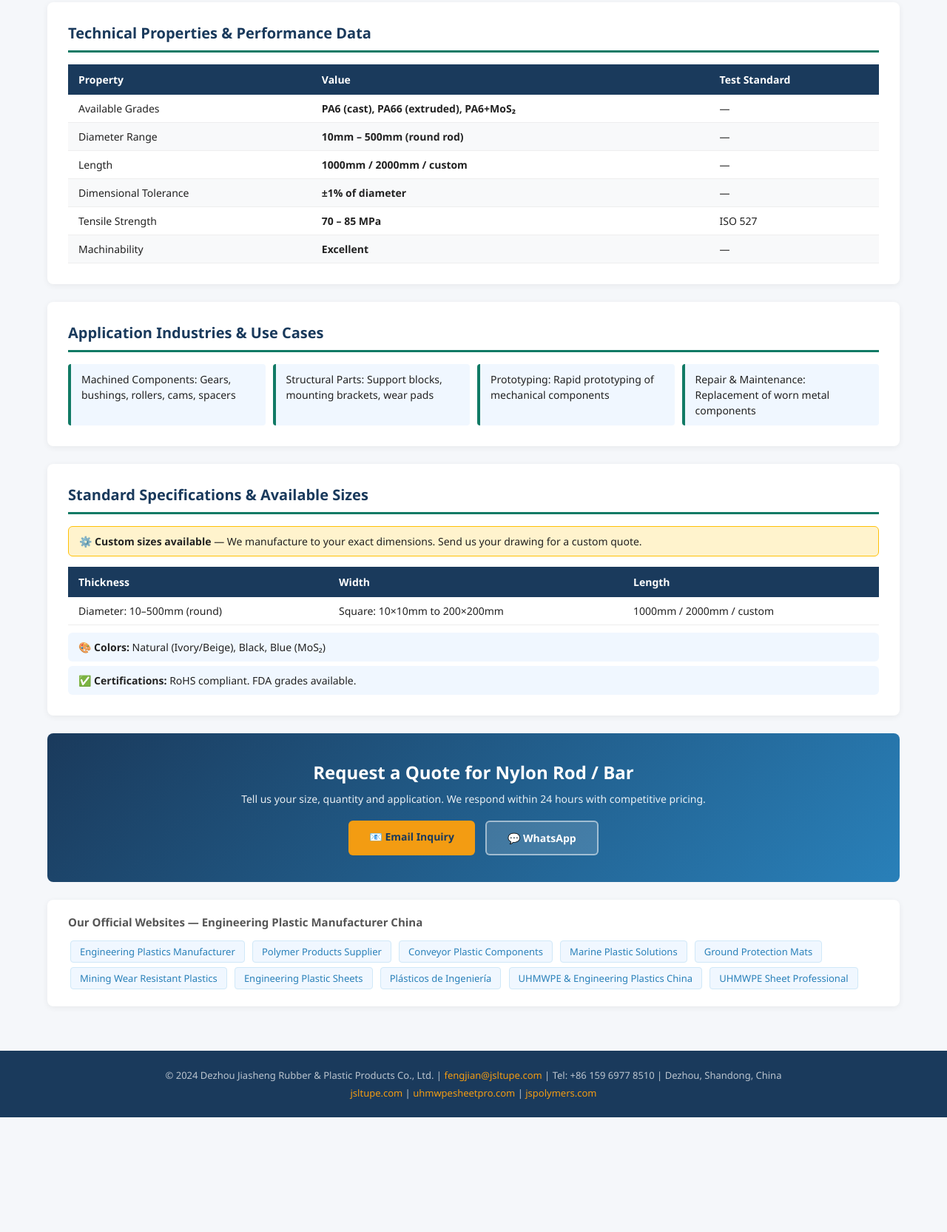
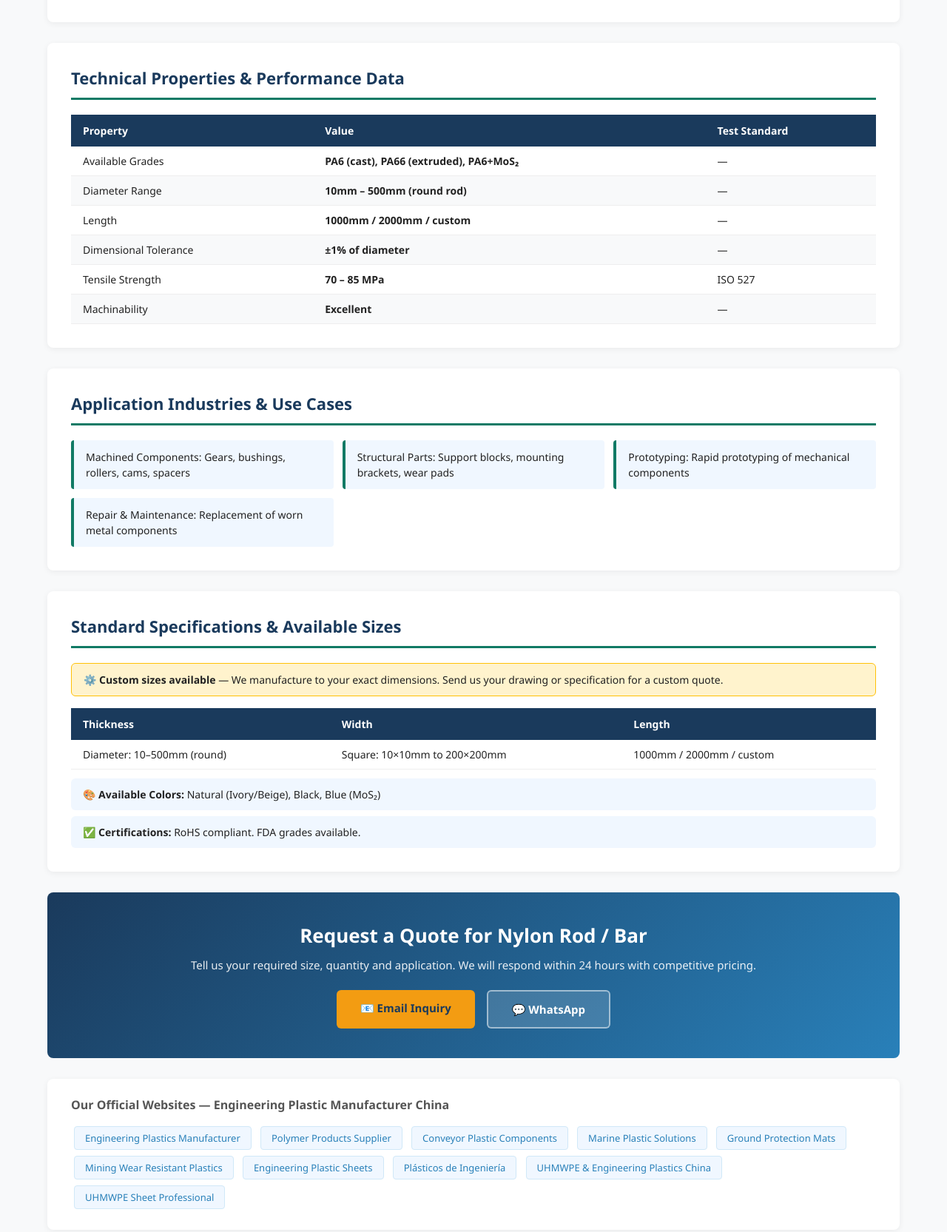
Before and after one commit to dzjsxs/conveyor-plastic-de, a plain HTML site: page nylon_rod.html in a window 1280 px wide. Shown: the part 658-2323 px from the top of the page at 74% size. Before the commit the page ends 2168 px from the top, so only its background shows below. Drawn offline with Linux system fonts and the light colour scheme.

Commit message:
Add product detail page: nylon_rod.html

```diff
--- a/nylon_rod.html
+++ b/nylon_rod.html
@@ -2,85 +2,204 @@
 <html lang="en">
 <head>
     <meta charset="UTF-8">
-<meta name="viewport" content="width=device-width,initial-scale=1.0">
-<title>Nylon Rod / Bar | Nylon PA6/PA66 Round Rod and Square Bar - Jiasheng Plastic China Manufacturer</title>
-<meta name="description" content="Buy Nylon Rod / Bar from China manufacturer Jiasheng Plastic. Nylon PA6/PA66 Round Rod and Square Bar with superior properties. Custom sizes, OEM available. Email: fengjian@jsltupe.com">
-<meta name="keywords" content="Nylon Rod / Bar,Nylon PA6/PA66 Round Rod and Square Bar,尼龙棒,engineering plastic,China manufacturer,custom plastic sheet,wholesale">
+    <meta name="viewport" content="width=device-width, initial-scale=1.0">
+    <title>Nylon Rod / Bar | Nylon PA6/PA66 Round Rod and Square Bar - Jiasheng Plastic China</title>
+    <meta name="description" content="Buy Nylon Rod / Bar from China manufacturer. Nylon PA6/PA66 Round Rod and Square Bar with excellent properties. Custom sizes available. Contact: fengjian@jsltupe.com">
+    <meta name="keywords" content="Nylon Rod / Bar, Nylon PA6/PA66 Round Rod and Square Bar, 尼龙棒, engineering plastic sheet, China manufacturer, custom plastic">
     <link rel="canonical" href="https://dzjsxs.github.io/conveyor-plastic-de/nylon_rod.html">
     <style>
-*{margin:0;padding:0;box-sizing:border-box}
-body{font-family:'Segoe UI',Arial,sans-serif;color:#222;background:#f5f7fa}
-.hdr{background:linear-gradient(135deg,#1a3a5c,#2980b9);color:#fff;padding:14px 24px;display:flex;justify-content:space-between;align-items:center}
-.logo{font-size:20px;font-weight:800}.logo span{color:#f39c12}
-.nav a{color:rgba(255,255,255,.85);text-decoration:none;margin-left:18px;font-size:13px}
-.bc{background:#e8f4fd;padding:8px 24px;font-size:13px;color:#555}
-.bc a{color:#2980b9;text-decoration:none}
-.hero{background:linear-gradient(135deg,#117a65,#1a3a5c);color:#fff;padding:48px 24px}
-.hero h1{font-size:34px;font-weight:800;margin-bottom:6px}
-.hero .sub{font-size:17px;opacity:.9;margin-bottom:14px}
-.badges{display:flex;gap:8px;flex-wrap:wrap}
-.badge{background:rgba(255,255,255,.2);border:1px solid rgba(255,255,255,.4);padding:3px 12px;border-radius:20px;font-size:12px}
-.wrap{max-width:1200px;margin:0 auto;padding:0 24px}
-.content{padding:36px 0}
-.sec{background:#fff;border-radius:8px;padding:28px;margin-bottom:24px;box-shadow:0 2px 8px rgba(0,0,0,.06)}
-.sec h2{font-size:20px;font-weight:700;color:#1a3a5c;margin-bottom:16px;padding-bottom:10px;border-bottom:3px solid #117a65}
-.intro-text p{line-height:1.8;color:#444;font-size:15px;margin-bottom:14px}
-table{width:100%;border-collapse:collapse;font-size:14px}
-th{background:#1a3a5c;color:#fff;padding:11px 14px;text-align:left}
-td{padding:9px 14px;border-bottom:1px solid #eee}
-tr:nth-child(even) td{background:#f8f9fa}
-tr:hover td{background:#e8f4fd}
-.apps{display:grid;grid-template-columns:repeat(auto-fill,minmax(260px,1fr));gap:10px}
-.app-item{background:#f0f7ff;border-left:4px solid #117a65;padding:10px 14px;border-radius:4px;font-size:14px;line-height:1.5}
-.note{background:#fff3cd;border:1px solid #ffc107;padding:10px 14px;border-radius:6px;margin-bottom:14px;font-size:14px}
-.cta{background:linear-gradient(135deg,#1a3a5c,#2980b9);color:#fff;border-radius:8px;padding:36px;text-align:center;margin-bottom:24px}
-.cta h2{font-size:24px;margin-bottom:10px}
-.cta p{opacity:.9;margin-bottom:20px;font-size:14px}
-.btns{display:flex;gap:14px;justify-content:center;flex-wrap:wrap}
-.btn{display:inline-block;padding:12px 28px;border-radius:6px;text-decoration:none;font-weight:700;font-size:14px}
-.btn-y{background:#f39c12;color:#1a3a5c}
-.btn-w{background:rgba(255,255,255,.15);color:#fff;border:2px solid rgba(255,255,255,.5)}
-.blinks{background:#fff;border-radius:8px;padding:20px 28px;margin-bottom:24px;box-shadow:0 2px 8px rgba(0,0,0,.06)}
-.blinks h3{font-size:15px;color:#555;margin-bottom:12px}
-.blinks a{display:inline-block;background:#f0f7ff;color:#2980b9;text-decoration:none;padding:5px 12px;border-radius:4px;margin:3px;font-size:13px;border:1px solid #d0e8f8}
-.blinks a:hover{background:#2980b9;color:#fff}
-.ftr{background:#1a3a5c;color:rgba(255,255,255,.7);padding:24px;text-align:center;font-size:13px}
-.ftr a{color:#f39c12;text-decoration:none}
-.ci{background:#f0f7ff;padding:10px 14px;border-radius:6px;font-size:14px;margin-top:10px}
-@media(max-width:768px){.hero h1{font-size:24px}.sec{padding:18px}.apps{grid-template-columns:1fr}}
+        * { margin: 0; padding: 0; box-sizing: border-box; }
+        body { font-family: 'Segoe UI', Arial, sans-serif; color: #222; background: #f8f9fa; }
+        .header { background: linear-gradient(135deg, #1a3a5c 0%, #2980b9 100%); color: white; padding: 0; }
+        .header-inner { max-width: 1200px; margin: 0 auto; padding: 16px 24px; display: flex; justify-content: space-between; align-items: center; }
+        .logo { font-size: 22px; font-weight: 700; letter-spacing: 1px; }
+        .logo span { color: #f39c12; }
+        .nav a { color: rgba(255,255,255,0.85); text-decoration: none; margin-left: 20px; font-size: 14px; }
+        .nav a:hover { color: white; }
+        .breadcrumb { background: #e8f4fd; padding: 10px 24px; font-size: 13px; color: #555; max-width: 1200px; margin: 0 auto; }
+        .breadcrumb a { color: #2980b9; text-decoration: none; }
+        .hero { background: linear-gradient(135deg, #117a65 0%, #1a3a5c 100%); color: white; padding: 50px 24px; }
+        .hero-inner { max-width: 1200px; margin: 0 auto; }
+        .hero h1 { font-size: 36px; font-weight: 800; margin-bottom: 8px; }
+        .hero .subtitle { font-size: 18px; opacity: 0.9; margin-bottom: 16px; }
+        .hero .badges { display: flex; gap: 10px; flex-wrap: wrap; }
+        .badge { background: rgba(255,255,255,0.2); border: 1px solid rgba(255,255,255,0.4); padding: 4px 14px; border-radius: 20px; font-size: 13px; }
+        .container { max-width: 1200px; margin: 0 auto; padding: 0 24px; }
+        .content { padding: 40px 0; }
+        .section { background: white; border-radius: 8px; padding: 32px; margin-bottom: 28px; box-shadow: 0 2px 8px rgba(0,0,0,0.06); }
+        .section h2 { font-size: 22px; font-weight: 700; color: #1a3a5c; margin-bottom: 20px; padding-bottom: 12px; border-bottom: 3px solid #117a65; }
+        .intro-text { line-height: 1.8; color: #444; font-size: 15px; }
+        .intro-text p { margin-bottom: 16px; }
+        table { width: 100%; border-collapse: collapse; font-size: 14px; }
+        th { background: #1a3a5c; color: white; padding: 12px 16px; text-align: left; }
+        td { padding: 10px 16px; border-bottom: 1px solid #eee; }
+        tr:nth-child(even) td { background: #f8f9fa; }
+        tr:hover td { background: #e8f4fd; }
+        .apps-grid { display: grid; grid-template-columns: repeat(auto-fill, minmax(280px, 1fr)); gap: 12px; }
+        .app-item { background: #f0f7ff; border-left: 4px solid #117a65; padding: 12px 16px; border-radius: 4px; font-size: 14px; line-height: 1.5; }
+        .specs-note { background: #fff3cd; border: 1px solid #ffc107; padding: 12px 16px; border-radius: 6px; margin-bottom: 16px; font-size: 14px; }
+        .cta-section { background: linear-gradient(135deg, #1a3a5c, #2980b9); color: white; border-radius: 8px; padding: 40px; text-align: center; margin-bottom: 28px; }
+        .cta-section h2 { font-size: 26px; margin-bottom: 12px; }
+        .cta-section p { opacity: 0.9; margin-bottom: 24px; font-size: 15px; }
+        .cta-buttons { display: flex; gap: 16px; justify-content: center; flex-wrap: wrap; }
+        .btn { display: inline-block; padding: 14px 32px; border-radius: 6px; text-decoration: none; font-weight: 700; font-size: 15px; transition: transform 0.2s; }
+        .btn:hover { transform: translateY(-2px); }
+        .btn-primary { background: #f39c12; color: #1a3a5c; }
+        .btn-secondary { background: rgba(255,255,255,0.15); color: white; border: 2px solid rgba(255,255,255,0.5); }
+        .backlinks { background: white; border-radius: 8px; padding: 24px 32px; margin-bottom: 28px; box-shadow: 0 2px 8px rgba(0,0,0,0.06); }
+        .backlinks h3 { font-size: 16px; color: #555; margin-bottom: 14px; }
+        .backlinks a { display: inline-block; background: #f0f7ff; color: #2980b9; text-decoration: none; padding: 6px 14px; border-radius: 4px; margin: 4px; font-size: 13px; border: 1px solid #d0e8f8; }
+        .backlinks a:hover { background: #2980b9; color: white; }
+        .footer { background: #1a3a5c; color: rgba(255,255,255,0.7); padding: 30px 24px; text-align: center; font-size: 13px; }
+        .footer a { color: #f39c12; text-decoration: none; }
+        .colors-info { background: #f0f7ff; padding: 12px 16px; border-radius: 6px; font-size: 14px; margin-top: 12px; }
+        @media (max-width: 768px) {
+            .hero h1 { font-size: 26px; }
+            .section { padding: 20px; }
+            .apps-grid { grid-template-columns: 1fr; }
+        }
     </style>
 </head>
 <body>
-<header class="hdr">
+
+<header class="header">
+    <div class="header-inner">
         <div class="logo">JS<span>Plastic</span></div>
-<nav class="nav"><a href="index.html">Home</a><a href="index.html#products">Products</a><a href="index.html#contact">Contact</a></nav>
+        <nav class="nav">
+            <a href="index.html">Home</a>
+            <a href="index.html#products">Products</a>
+            <a href="index.html#contact">Contact</a>
+        </nav>
+    </div>
 </header>
-<div class="wrap"><div class="bc"><a href="index.html">Home</a> › <a href="index.html#products">Products</a> › Nylon Rod / Bar</div></div>
-<div class="hero"><div class="wrap">
+
+<div class="container">
+    <div class="breadcrumb">
+        <a href="index.html">Home</a> &rsaquo; <a href="index.html#products">Products</a> &rsaquo; Nylon Rod / Bar
+    </div>
+</div>
+
+<div class="hero">
+    <div class="hero-inner">
         <h1>Nylon Rod / Bar</h1>
-<div class="sub">Nylon PA6/PA66 Round Rod and Square Bar</div>
-<div class="badges"><span class="badge">China Manufacturer</span><span class="badge">Custom Sizes</span><span class="badge">OEM Available</span><span class="badge">Fast Delivery</span></div>
-</div></div>
-<div class="wrap"><div class="content">
-<div class="sec"><h2>Product Introduction</h2><div class="intro-text"><p>Nylon Rod and Bar stock provides the raw material for machining precision components such as gears, bushings, rollers, and structural parts. Available in both round rod and square/rectangular bar formats, nylon stock is produced through extrusion (small diameters) or casting (large diameters), offering different property profiles to suit various applications.</p><p>Cast nylon rod (PA6) offers excellent machinability, good impact resistance, and lower internal stress compared to extruded grades. Extruded nylon rod (PA66) provides higher stiffness and better heat resistance. Both grades are available in standard lengths of 1000mm and 2000mm, with custom lengths available. Jiasheng Plastic maintains a comprehensive stock of nylon rod from 10mm to 500mm diameter.</p></div></div>
-<div class="sec"><h2>Technical Properties &amp; Performance Data</h2>
-<table><thead><tr><th>Property</th><th>Value</th><th>Test Standard</th></tr></thead>
-<tbody><tr><td>Available Grades</td><td><strong>PA6 (cast), PA66 (extruded), PA6+MoS₂</strong></td><td>—</td></tr><tr><td>Diameter Range</td><td><strong>10mm – 500mm (round rod)</strong></td><td>—</td></tr><tr><td>Length</td><td><strong>1000mm / 2000mm / custom</strong></td><td>—</td></tr><tr><td>Dimensional Tolerance</td><td><strong>±1% of diameter</strong></td><td>—</td></tr><tr><td>Tensile Strength</td><td><strong>70 – 85 MPa</strong></td><td>ISO 527</td></tr><tr><td>Machinability</td><td><strong>Excellent</strong></td><td>—</td></tr></tbody></table></div>
-<div class="sec"><h2>Application Industries &amp; Use Cases</h2><div class="apps"><div class="app-item">Machined Components: Gears, bushings, rollers, cams, spacers</div><div class="app-item">Structural Parts: Support blocks, mounting brackets, wear pads</div><div class="app-item">Prototyping: Rapid prototyping of mechanical components</div><div class="app-item">Repair & Maintenance: Replacement of worn metal components</div></div></div>
-<div class="sec"><h2>Standard Specifications &amp; Available Sizes</h2>
-<div class="note">⚙️ <strong>Custom sizes available</strong> — We manufacture to your exact dimensions. Send us your drawing for a custom quote.</div>
-<table><thead><tr><th>Thickness</th><th>Width</th><th>Length</th></tr></thead>
-<tbody><tr><td>Diameter: 10–500mm (round)</td><td>Square: 10×10mm to 200×200mm</td><td>1000mm / 2000mm / custom</td></tr></tbody></table>
-<div class="ci">🎨 <strong>Colors:</strong> Natural (Ivory/Beige), Black, Blue (MoS₂)</div>
-<div class="ci" style="margin-top:6px">✅ <strong>Certifications:</strong> RoHS compliant. FDA grades available.</div>
+        <div class="subtitle">Nylon PA6/PA66 Round Rod and Square Bar</div>
+        <div class="badges">
+            <span class="badge">China Manufacturer</span>
+            <span class="badge">Custom Sizes</span>
+            <span class="badge">OEM Available</span>
+            <span class="badge">Fast Delivery</span>
         </div>
-<div class="cta"><h2>Request a Quote for Nylon Rod / Bar</h2>
-<p>Tell us your size, quantity and application. We respond within 24 hours with competitive pricing.</p>
-<div class="btns">
-<a href="mailto:fengjian@jsltupe.com?subject=Inquiry: Nylon Rod / Bar&body=Hello, I need a quote for Nylon Rod / Bar. Size: ___ Qty: ___ Application: ___" class="btn btn-y">📧 Email Inquiry</a>
-<a href="https://wa.me/8615969778510?text=Hello, I need Nylon Rod / Bar quote" class="btn btn-w" target="_blank">💬 WhatsApp</a>
-</div></div>
-<div class="blinks"><h3>Our Official Websites — Engineering Plastic Manufacturer China</h3>
+    </div>
+</div>
+
+<div class="container">
+<div class="content">
+
+    <!-- Product Introduction -->
+    <div class="section">
+        <h2>Product Introduction</h2>
+        <div class="intro-text">
+            <p>Nylon Rod and Bar stock provides the raw material for machining precision components such as gears, bushings, rollers, and structural parts. Available in both round rod and square/rectangular bar formats, nylon stock is produced through extrusion (small diameters) or casting (large diameters), offering different property profiles to suit various applications.</p><p>Cast nylon rod (PA6) offers excellent machinability, good impact resistance, and lower internal stress compared to extruded grades. Extruded nylon rod (PA66) provides higher stiffness and better heat resistance. Both grades are available in standard lengths of 1000mm and 2000mm, with custom lengths available. Jiasheng Plastic maintains a comprehensive stock of nylon rod from 10mm to 500mm diameter.</p>
+        </div>
+    </div>
+
+    <!-- Technical Properties -->
+    <div class="section">
+        <h2>Technical Properties & Performance Data</h2>
+        <table>
+            <thead>
+                <tr>
+                    <th>Property</th>
+                    <th>Value</th>
+                    <th>Test Standard</th>
+                </tr>
+            </thead>
+            <tbody>
+
+        <tr>
+            <td>Available Grades</td>
+            <td><strong>PA6 (cast), PA66 (extruded), PA6+MoS₂</strong></td>
+            <td>—</td>
+        </tr>
+        <tr>
+            <td>Diameter Range</td>
+            <td><strong>10mm – 500mm (round rod)</strong></td>
+            <td>—</td>
+        </tr>
+        <tr>
+            <td>Length</td>
+            <td><strong>1000mm / 2000mm / custom</strong></td>
+            <td>—</td>
+        </tr>
+        <tr>
+            <td>Dimensional Tolerance</td>
+            <td><strong>±1% of diameter</strong></td>
+            <td>—</td>
+        </tr>
+        <tr>
+            <td>Tensile Strength</td>
+            <td><strong>70 – 85 MPa</strong></td>
+            <td>ISO 527</td>
+        </tr>
+        <tr>
+            <td>Machinability</td>
+            <td><strong>Excellent</strong></td>
+            <td>—</td>
+        </tr>
+            </tbody>
+        </table>
+    </div>
+
+    <!-- Applications -->
+    <div class="section">
+        <h2>Application Industries & Use Cases</h2>
+        <div class="apps-grid">
+            <div class="app-item">Machined Components: Gears, bushings, rollers, cams, spacers</div><div class="app-item">Structural Parts: Support blocks, mounting brackets, wear pads</div><div class="app-item">Prototyping: Rapid prototyping of mechanical components</div><div class="app-item">Repair & Maintenance: Replacement of worn metal components</div>
+        </div>
+    </div>
+
+    <!-- Specifications -->
+    <div class="section">
+        <h2>Standard Specifications & Available Sizes</h2>
+        <div class="specs-note">
+            ⚙️ <strong>Custom sizes available</strong> — We manufacture to your exact dimensions. Send us your drawing or specification for a custom quote.
+        </div>
+        <table>
+            <thead>
+                <tr>
+                    <th>Thickness</th>
+                    <th>Width</th>
+                    <th>Length</th>
+                </tr>
+            </thead>
+            <tbody>
+
+            <tr>
+                <td>Diameter: 10–500mm (round)</td>
+                <td>Square: 10×10mm to 200×200mm</td>
+                <td>1000mm / 2000mm / custom</td>
+            </tr>
+            </tbody>
+        </table>
+        <div class="colors-info">
+            🎨 <strong>Available Colors:</strong> Natural (Ivory/Beige), Black, Blue (MoS₂)
+        </div>
+        <div class="colors-info" style="margin-top:8px;">✅ <strong>Certifications:</strong> RoHS compliant. FDA grades available.</div>
+    </div>
+
+    <!-- CTA -->
+    <div class="cta-section">
+        <h2>Request a Quote for Nylon Rod / Bar</h2>
+        <p>Tell us your required size, quantity and application. We will respond within 24 hours with competitive pricing.</p>
+        <div class="cta-buttons">
+            <a href="mailto:fengjian@jsltupe.com?subject=Inquiry: Nylon Rod / Bar&body=Hello, I need a quote for Nylon Rod / Bar. Size: ___ Quantity: ___ Application: ___" class="btn btn-primary">📧 Email Inquiry</a>
+            <a href="https://wa.me/8615969778510?text=Hello, I need a quote for Nylon Rod / Bar" class="btn btn-secondary" target="_blank">💬 WhatsApp</a>
+        </div>
+    </div>
+
+    <!-- Related Links / Backlinks -->
+    <div class="backlinks">
+        <h3>Our Official Websites — Engineering Plastic Manufacturer China</h3>
         <a href="https://www.jspolymers.com" target="_blank" rel="dofollow">Engineering Plastics Manufacturer</a>
 <a href="https://www.jslt-polymers.com" target="_blank" rel="dofollow">Polymer Products Supplier</a>
 <a href="https://www.jslt-conveyor.com" target="_blank" rel="dofollow">Conveyor Plastic Components</a>
@@ -90,10 +209,23 @@
 <a href="https://www.jslt-engplastics.com" target="_blank" rel="dofollow">Engineering Plastic Sheets</a>
 <a href="https://www.plasticos-ingenieria.com" target="_blank" rel="dofollow">Plásticos de Ingeniería</a>
 <a href="https://www.jsltupe.com" target="_blank" rel="dofollow">UHMWPE & Engineering Plastics China</a>
-<a href="https://www.uhmwpesheetpro.com" target="_blank" rel="dofollow">UHMWPE Sheet Professional</a></div>
-</div></div>
-<footer class="ftr">
-<p>© 2024 Dezhou Jiasheng Rubber &amp; Plastic Products Co., Ltd. | <a href="mailto:fengjian@jsltupe.com">fengjian@jsltupe.com</a> | Tel: +86 159 6977 8510 | Dezhou, Shandong, China</p>
-<p style="margin-top:6px"><a href="https://www.jsltupe.com">jsltupe.com</a> | <a href="https://www.uhmwpesheetpro.com">uhmwpesheetpro.com</a> | <a href="https://www.jspolymers.com">jspolymers.com</a></p>
+<a href="https://www.uhmwpesheetpro.com" target="_blank" rel="dofollow">UHMWPE Sheet Professional</a>
+
+    </div>
+
+</div>
+</div>
+
+<footer class="footer">
+    <p>© 2024 Dezhou Jiasheng Rubber &amp; Plastic Products Co., Ltd. |
+    <a href="mailto:fengjian@jsltupe.com">fengjian@jsltupe.com</a> |
+    Tel: +86 159 6977 8510 | Dezhou, Shandong, China</p>
+    <p style="margin-top:8px;">
+        <a href="https://www.jsltupe.com">www.jsltupe.com</a> |
+        <a href="https://www.uhmwpesheetpro.com">www.uhmwpesheetpro.com</a> |
+        <a href="https://www.jspolymers.com">www.jspolymers.com</a>
+    </p>
 </footer>
-</body></html>
+
+</body>
+</html>
```
Lines whose indentation alone changed are shown as unchanged.
